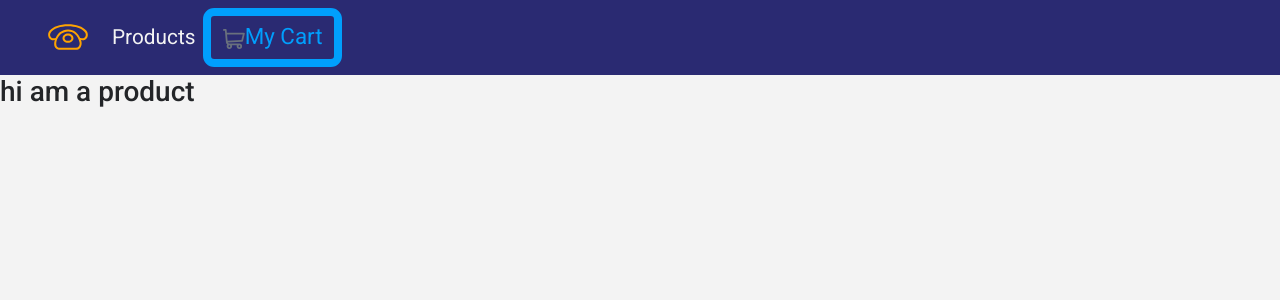
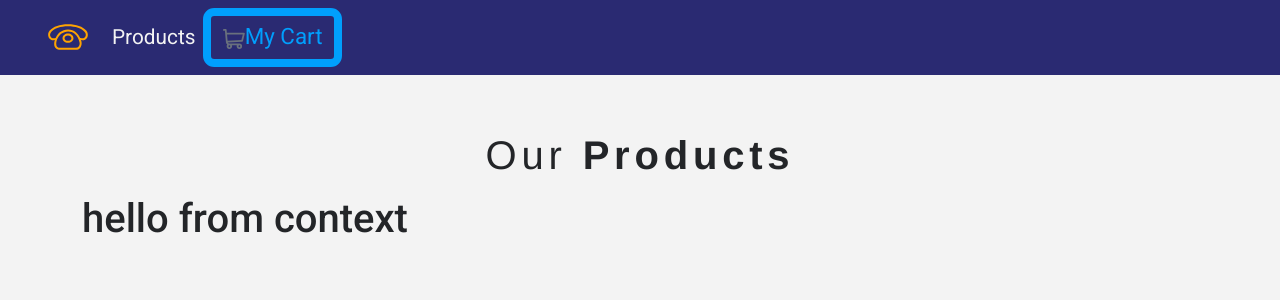
Before and after one commit to Jeffreyai7/Products-website, a React (Vite) app: page / in a window 1280 px wide. Shown: the top 300 px of the page. Built offline with nearby package versions, Linux system fonts and the light colour scheme.

Commit message:
feat:context api added

```diff
--- a/src/App.css
+++ b/src/App.css
@@ -21,3 +21,6 @@
 .text-blue{
   color: var(--mainblue);
 }
+.text-bright{
+  color: var(--lightBlue);
+}
--- a/src/components/ProductlList.jsx
+++ b/src/components/ProductlList.jsx
@@ -1,14 +1,29 @@
-import React from "react";
+import React, { useState } from "react";
 import Product from "./Product";
+import Title from "./Title";
+// import { storeProducts } from "../../data";
+import { ProductConsumer } from "./context";
 
 function ProductList(){
-
+// const [products, setProducts] = useState(storeProducts)
 
     return (
-        <div>
-            <Product/>
+        <>
+        <div className="py-5">
+            <div className="container">
+                <Title name={"our"} title={"products"}/>
+                <div className="row">
+                    <ProductConsumer>
+                       {(hello)=>{
+                        return <h1>{hello}</h1>
+                       }}
+                    </ProductConsumer>
+                </div>
+            </div>
         </div>
-    )
+        </>
+
+)
 }
 
 
--- /dev/null
+++ b/src/components/Title.jsx
@@ -0,0 +1,13 @@
+import React from "react";
+
+export default function Title({name, title}){
+    return (
+        <div className="row">
+            <div className="col-10 mx-auto my-2 text-center text-title">
+                <h1 className="text-capitalize font-weight-bold">
+                {name}   <strong className="text-blue">{title}</strong>
+                </h1>
+            </div>
+        </div>
+    )
+}
--- /dev/null
+++ b/src/components/context.jsx
@@ -0,0 +1,18 @@
+import { createContext } from 'react'
+
+const ProductContext = createContext();
+
+
+function ProductProvider({children}){
+
+    return(
+        <ProductContext.Provider value="hello from context">
+            {children}
+        </ProductContext.Provider>
+    )
+}
+
+
+const ProductConsumer = ProductContext.Consumer;
+
+export {ProductProvider, ProductConsumer}
```
Also changed, not shown: src/main.jsx (+4 -3 lines).
